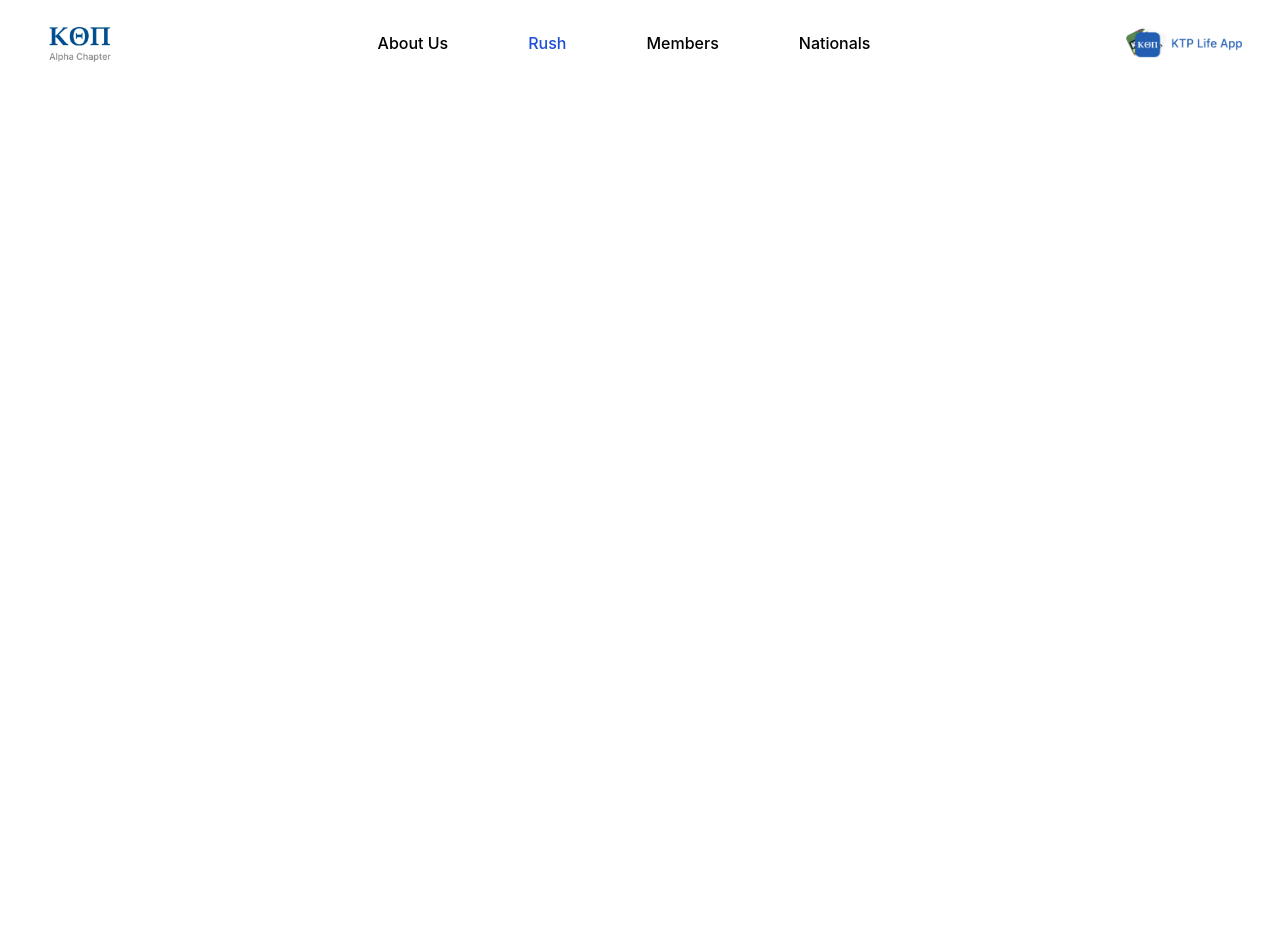
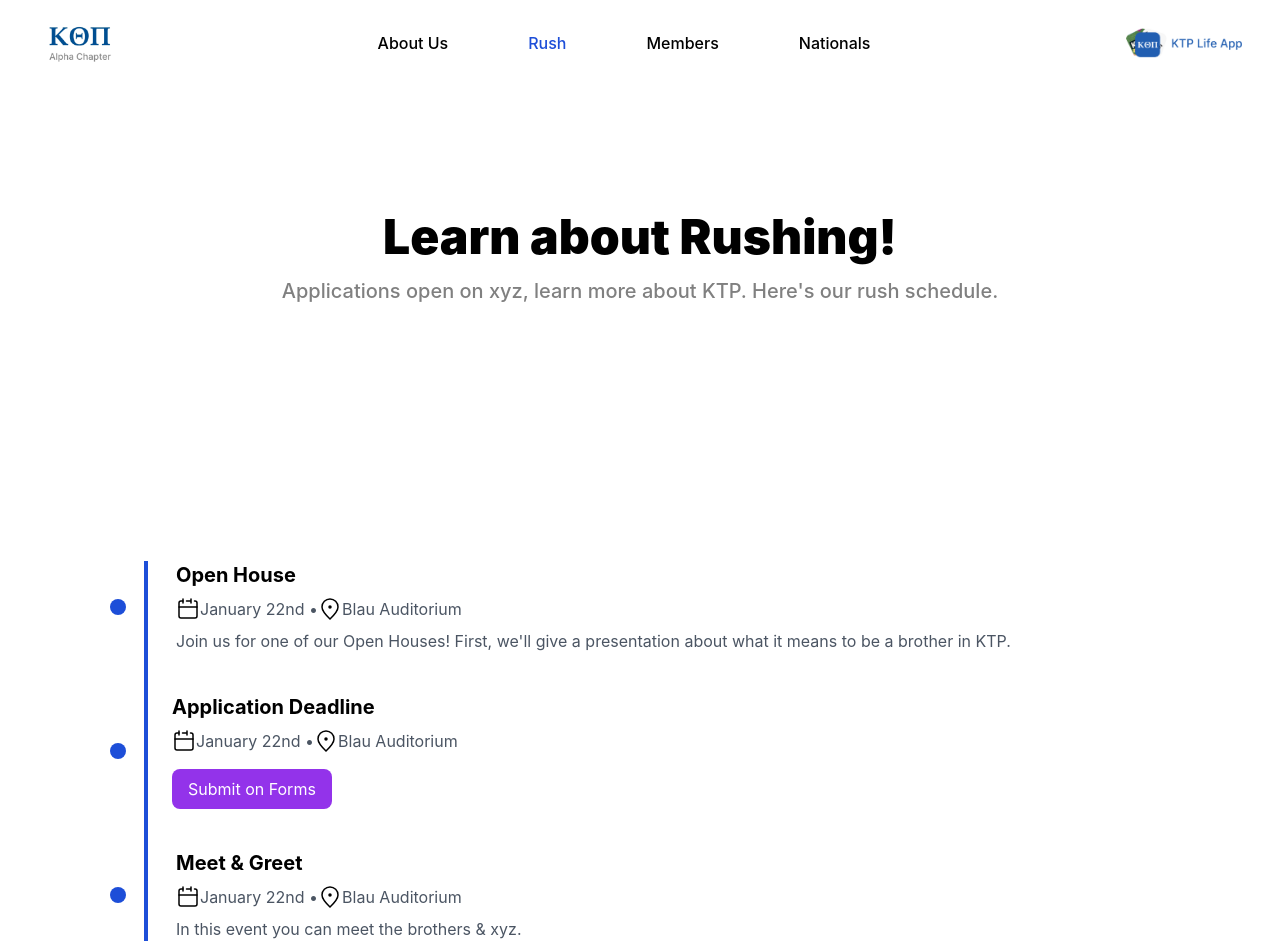
Before and after one commit to natalieramirez22/ktp-website, a React (Create React App) app: page /rush in a window 1280 px wide. Shown: the top 952 px of the page. Before the commit the page ends 800 px from the top, so only its background shows below. Built offline with nearby package versions, Linux system fonts and the light colour scheme.

Commit message:
start rush page

```diff
--- /dev/null
+++ b/src/CalendarIcon.js
@@ -0,0 +1,12 @@
+import React from 'react';
+
+const CalendarIcon = () => (
+  <svg width="24px" height="24px" strokeWidth="1.5" viewBox="0 0 24 24" fill="none" xmlns="http://www.w3.org/2000/svg" color="#000000">
+    <path d="M15 4V2M15 4V6M15 4H10.5M3 10V19C3 20.1046 3.89543 21 5 21H19C20.1046 21 21 20.1046 21 19V10H3Z" stroke="#000000" strokeWidth="1.5" strokeLinecap="round" strokeLinejoin="round"></path>
+    <path d="M3 10V6C3 4.89543 3.89543 4 5 4H7" stroke="#000000" strokeWidth="1.5" strokeLinecap="round" strokeLinejoin="round"></path>
+    <path d="M7 2V6" stroke="#000000" strokeWidth="1.5" strokeLinecap="round" strokeLinejoin="round"></path>
+    <path d="M21 10V6C21 4.89543 20.1046 4 19 4H18.5" stroke="#000000" strokeWidth="1.5" strokeLinecap="round" strokeLinejoin="round"></path>
+  </svg>
+);
+
+export default CalendarIcon;
--- /dev/null
+++ b/src/PinIcon.js
@@ -0,0 +1,10 @@
+import React from 'react';
+
+const PinIcon = () => (
+  <svg width="24px" height="24px" strokeWidth="1.5" viewBox="0 0 24 24" fill="none" xmlns="http://www.w3.org/2000/svg" color="#000000">
+    <path d="M20 10C20 14.4183 12 22 12 22C12 22 4 14.4183 4 10C4 5.58172 7.58172 2 12 2C16.4183 2 20 5.58172 20 10Z" stroke="#000000" strokeWidth="1.5"></path>
+    <path d="M12 11C12.5523 11 13 10.5523 13 10C13 9.44772 12.5523 9 12 9C11.4477 9 11 9.44772 11 10C11 10.5523 11.4477 11 12 11Z" fill="#000000" stroke="#000000" strokeWidth="1.5" strokeLinecap="round" strokeLinejoin="round"></path>
+  </svg>
+);
+
+export default PinIcon;
--- a/src/rush.js
+++ b/src/rush.js
@@ -1,5 +1,7 @@
 import React from 'react';
 import { Link } from 'react-router-dom';
+import CalendarIcon from './CalendarIcon';
+import PinIcon from './PinIcon';
 
 function Rush() {
   return (
@@ -28,7 +30,72 @@ function Rush() {
           </a>
         </div>
       </div>
+
+      <div className="px-32">
+      {/* Page content */}
+
+        <div className="relative py-32 z-10">
+          {/* Header */}
+          <div className="flex flex-col text-center">
+            <h1 className="text-5xl font-black">Learn about Rushing!</h1>
+            <p className=" text-xl mt-4 mb-32 font-medium" style={{ color: 'grey' }}>
+              Applications open on xyz, learn more about KTP. Here's our rush schedule.
+            </p>
+          </div>
+        </div>
+
+
+        {/* Timeline */}
+
+        {/* Open House */}
+        <div className="relative">
+          <div className="border-l-4 border-blue-700 absolute h-full left-4 top-0"></div>
+          <div className="mb-10 flex items-center">
+            <div>
+              <div className="w-4 h-4 rounded-full bg-blue-700 text-white flex items-center justify-center relative left-0.5 -ml-5" />
+            </div>
+            <div className="ml-12">
+              <h2 className="text-xl font-bold mb-2">Open House</h2>
+              <p className="text-gray-600 flex items-center mb-2">
+                <CalendarIcon className="mr-4"/> January 22nd • <PinIcon className="ml-2 mr-2"/> Blau Auditorium
+              </p>
+              <p className="text-gray-600 flex items-center">Join us for one of our Open Houses! First, we'll give a presentation about what it means to be a brother in KTP.</p>
+            </div>
+          </div>
+
+          {/* Application Deadline */}
+          <div className="mb-10 flex items-center">
+            <div className="w-4 h-4 rounded-full bg-blue-700 text-white flex items-center justify-center relative left-0.5 -ml-5">
+            </div>
+            <div className="ml-12">
+              <h2 className="text-xl font-bold mb-2">Application Deadline</h2>
+              <p className="text-gray-600 flex items-center mb-2">
+                <CalendarIcon className="mr-4"/> January 22nd • <PinIcon className="ml-2 mr-2"/> Blau Auditorium
+              </p>
+              <button className="mt-2 px-4 py-2 bg-purple-600 text-white rounded-lg">Submit on Forms</button>
+            </div>
+          </div>
+
+          {/* Meet & Greet */}
+          <div className="relative">
+          <div className="border-l-4 border-blue-700 absolute h-full left-4 top-0"></div>
+          <div className="mb-10 flex items-center">
+            <div>
+              <div className="w-4 h-4 rounded-full bg-blue-700 text-white flex items-center justify-center relative left-0.5 -ml-5" />
+            </div>
+            <div className="ml-12">
+              <h2 className="text-xl font-bold mb-2">Meet & Greet</h2>
+              <p className="text-gray-600 flex items-center mb-2">
+                <CalendarIcon className="mr-4"/> January 22nd • <PinIcon className="ml-2 mr-2"/> Blau Auditorium
+              </p>
+              <p className="text-gray-600 flex items-center">In this event you can meet the brothers & xyz.</p>
+            </div>
+          </div>
+          </div>
+        </div>
+      </div>
     </div>
+
   );
 }
 
```
Also changed, not shown: 1 other file (tests, documents, lock files or other folders).
